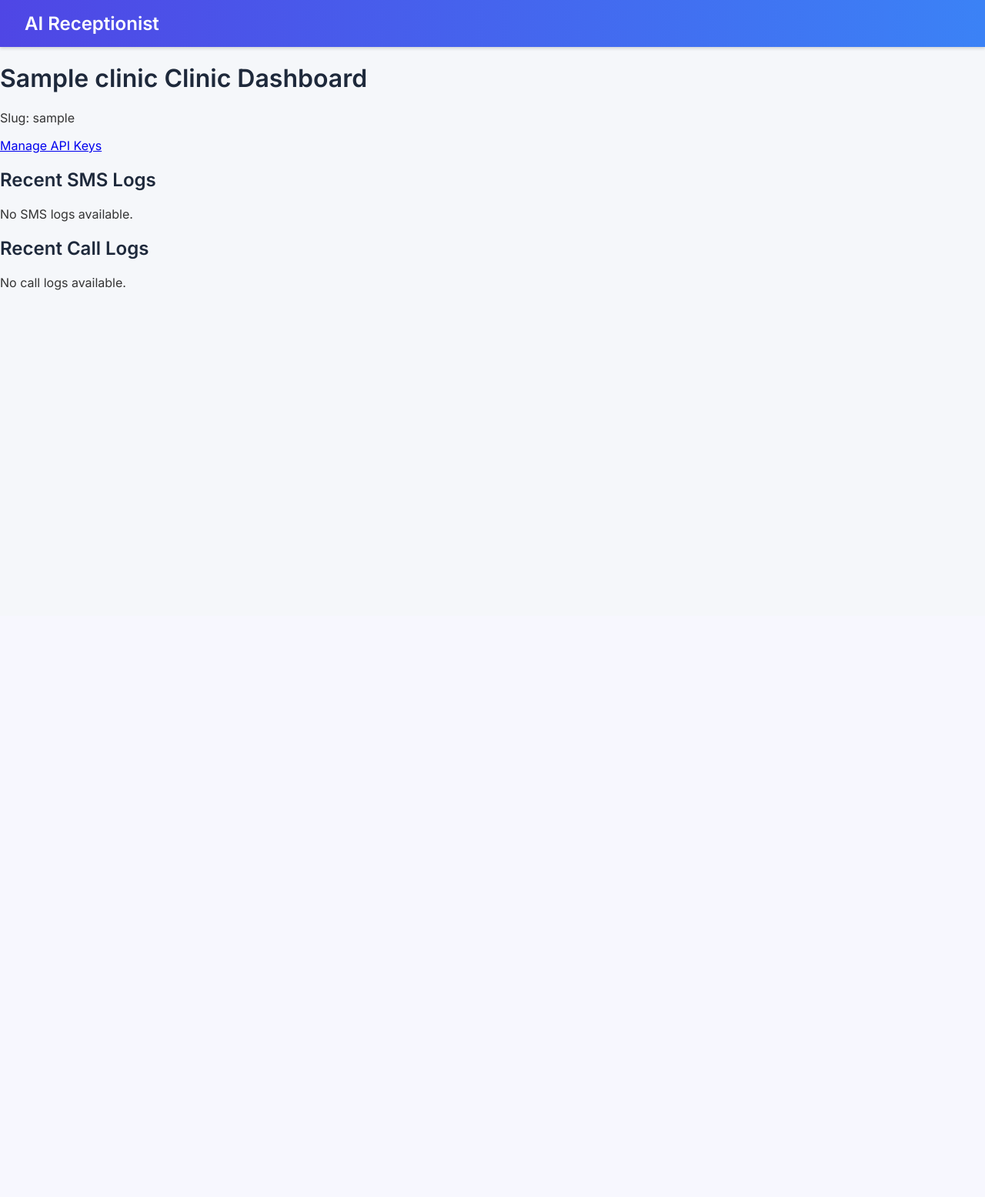
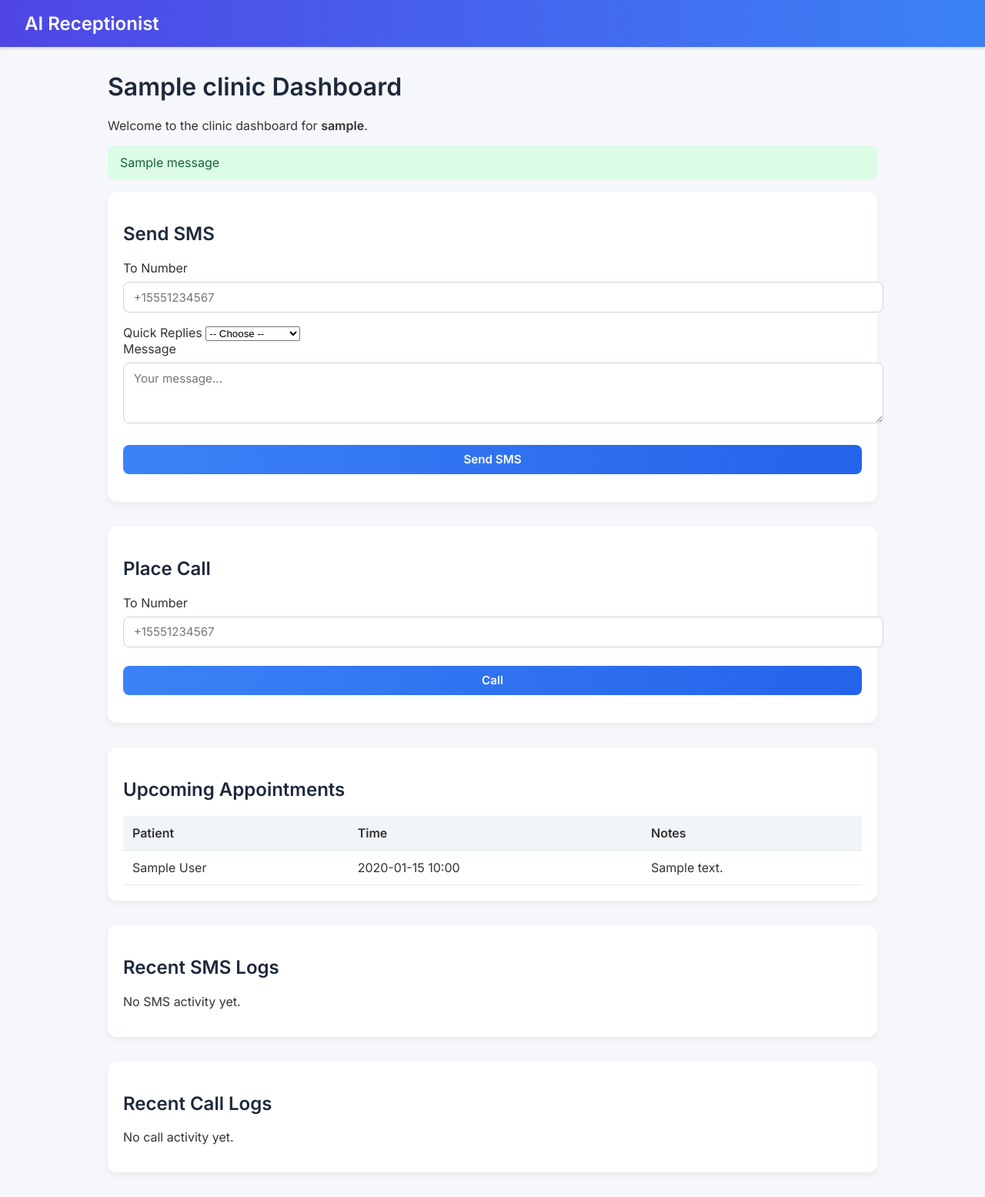
Before and after one commit to ConnorV2006/AI-Receptionist-Enchanced, a Flask app: a page that uses templates/clinic_dashboard.html in a window 1280 px wide. Shown: the whole page at 77% size. Before the commit the page ends 377 px from the top, so only its background shows below. Run offline with Flask 3, Linux system fonts and the light colour scheme; tables that the repository leaves empty hold one stand-in row (values such as "Sample post"); one stand-in notice (Sample message) is shown.

Commit message:
Update clinic_dashboard.html

```diff
--- a/templates/clinic_dashboard.html
+++ b/templates/clinic_dashboard.html
@@ -1,45 +1,128 @@
 {% extends "base.html" %}
-{% block title %}{{ clinic.name }} - AI Receptionist{% endblock %}
 {% block content %}
-<h1>{{ clinic.name }} Clinic Dashboard</h1>
-<p>Slug: {{ clinic.slug }}</p>
+<div class="container">
 
-<p><a href="{{ url_for('api_keys', slug=clinic.slug) }}">Manage API Keys</a></p>
+  <h1>{{ clinic.name }} Dashboard</h1>
+  <p>Welcome to the clinic dashboard for <strong>{{ clinic.slug }}</strong>.</p>
 
-<h2>Recent SMS Logs</h2>
-{% if sms_logs %}
+  <!-- Flash messages -->
+  {% with messages = get_flashed_messages(with_categories=true) %}
+    {% if messages %}
+      <ul class="flashes">
+        {% for category, message in messages %}
+          <li class="{{ category }}">{{ message }}</li>
+        {% endfor %}
+      </ul>
+    {% endif %}
+  {% endwith %}
+
+  <!-- Send SMS -->
+  <div class="card">
+    <h2>Send SMS</h2>
+    <form action="{{ url_for('send_sms', slug=clinic.slug) }}" method="post">
+      <div>
+        <label>To Number</label>
+        <input type="text" name="to" placeholder="+15551234567" required>
+      </div>
+
+      <!-- Quick Reply Templates Dropdown -->
+      <div>
+        <label>Quick Replies</label>
+        <select id="quickReplySelect" onchange="insertQuickReply(this.value)">
+          <option value="">-- Choose --</option>
+          {% for r in replies %}
+            <option value="{{ r.body }}">{{ r.title }}</option>
+          {% endfor %}
+        </select>
+      </div>
+
+      <div>
+        <label>Message</label>
+        <textarea name="message" id="smsMessage" rows="3" placeholder="Your message..." required></textarea>
+      </div>
+
+      <button type="submit">Send SMS</button>
+    </form>
+  </div>
+
+  <!-- Place Call -->
+  <div class="card">
+    <h2>Place Call</h2>
+    <form action="{{ url_for('call_patient', slug=clinic.slug) }}" method="post">
+      <div>
+        <label>To Number</label>
+        <input type="text" name="to" placeholder="+15551234567" required>
+      </div>
+      <button type="submit">Call</button>
+    </form>
+  </div>
+
+  <!-- Upcoming Appointments -->
+  <div class="card">
+    <h2>Upcoming Appointments</h2>
+    {% if appointments %}
       <table>
-    <tr><th>Date</th><th>From</th><th>To</th><th>Body</th><th>Status</th></tr>
-    {% for log in sms_logs %}
         <tr>
-            <td>{{ log.created_at.strftime('%Y-%m-%d %H:%M') }}</td>
-            <td>{{ log.from_number }}</td>
-            <td>{{ log.to_number }}</td>
-            <td>{{ log.body[:50] }}{% if log.body|length > 50 %}…{% endif %}</td>
-            <td>{{ log.status or '-' }}</td>
+          <th>Patient</th>
+          <th>Time</th>
+          <th>Notes</th>
+        </tr>
+        {% for appt in appointments %}
+        <tr>
+          <td>{{ appt.patient.full_name }}</td>
+          <td>{{ appt.appt_time.strftime('%Y-%m-%d %H:%M') }}</td>
+          <td>{{ appt.notes or '' }}</td>
         </tr>
         {% endfor %}
       </table>
     {% else %}
-    <p>No SMS logs available.</p>
+      <p>No upcoming appointments.</p>
     {% endif %}
+  </div>
 
+  <!-- Recent SMS Logs -->
+  <div class="card">
+    <h2>Recent SMS Logs</h2>
+    {% if sms_logs %}
+      <ul>
+        {% for sms in sms_logs %}
+          <li>
+            <strong>{{ sms.timestamp.strftime('%Y-%m-%d %H:%M') }}</strong>
+            {{ sms.to_number }} → {{ sms.message_body|truncate(50) }}
+            <em>({{ sms.status }})</em>
+          </li>
+        {% endfor %}
+      </ul>
+    {% else %}
+      <p>No SMS activity yet.</p>
+    {% endif %}
+  </div>
+
+  <!-- Recent Call Logs -->
+  <div class="card">
     <h2>Recent Call Logs</h2>
     {% if call_logs %}
-<table>
-    <tr><th>Date</th><th>From</th><th>To</th><th>Status</th><th>Duration (s)</th></tr>
-    {% for log in call_logs %}
-        <tr>
-            <td>{{ log.created_at.strftime('%Y-%m-%d %H:%M') }}</td>
-            <td>{{ log.from_number }}</td>
-            <td>{{ log.to_number }}</td>
-            <td>{{ log.status or '-' }}</td>
-            <td>{{ log.duration or '-' }}</td>
-        </tr>
+      <ul>
+        {% for call in call_logs %}
+          <li>
+            <strong>{{ call.timestamp.strftime('%Y-%m-%d %H:%M') }}</strong>
+            {{ call.to_number }} ({{ call.status }})
+          </li>
         {% endfor %}
-</table>
+      </ul>
     {% else %}
-    <p>No call logs available.</p>
+      <p>No call activity yet.</p>
     {% endif %}
+  </div>
 
+</div>
+
+<!-- Quick Reply Insert Script -->
+<script>
+function insertQuickReply(text) {
+  if (text) {
+    document.getElementById("smsMessage").value = text;
+  }
+}
+</script>
 {% endblock %}
```
Lines whose indentation alone changed are shown as unchanged.
